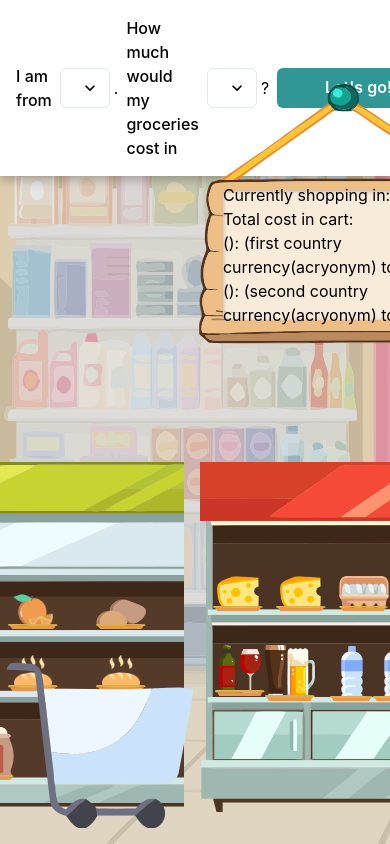
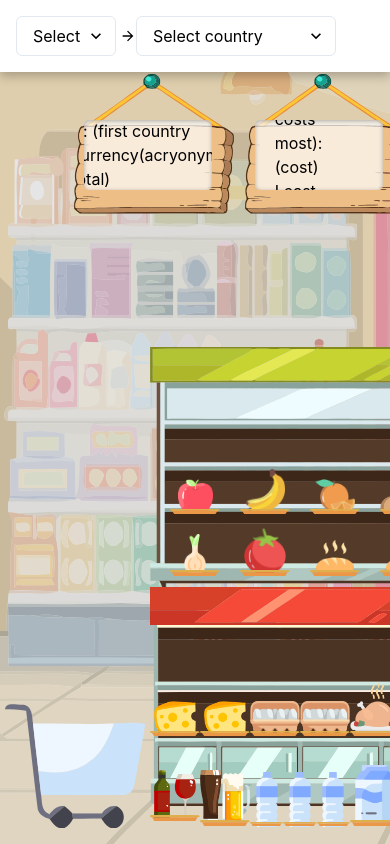
Before and after one commit to christinehongs/capstone, a React (Create React App) app in the folder client/: page / in a window 390 px wide. Built offline with nearby package versions, Linux system fonts and the light colour scheme.

Commit message:
fixing responsiveness

```diff
--- a/client/src/components/GroceryStore/index.js
+++ b/client/src/components/GroceryStore/index.js
@@ -19,7 +19,7 @@ import { GroceryItem } from '../index';
 import { countryAcronyms } from '../../data/countryAcronyms';
 import { useForm } from 'react-hook-form';
 import Stall from '../Stall';
-import { InfoIcon } from '@chakra-ui/icons'
+import { InfoIcon, ArrowForwardIcon } from '@chakra-ui/icons'
 import { Link } from 'react-router-dom';
 
 const shelfStyles = css`
@@ -99,6 +99,7 @@ const signWrapper = css`
     display: flex;
     align-items: center;
     justify-content: center;
+    overflow-y: auto;
   }
 `;
 
@@ -141,12 +142,12 @@ const GroceryStore = () => {
           <FormControl onSubmit={handleSubmit(handleOnSubmit)}>
             <HStack className="hstack">
               <Box className="select" sx={{ color: 'black !important' }}>
-                <FormLabel htmlFor="firstCountry" mr={2}>
+                <FormLabel display={['none', null, null, 'block']} htmlFor="firstCountry" mr={2}>
                   I am from
                 </FormLabel>
                 <Select
                   {...register('initialCountry')}
-                  maxW="200px"
+                  maxW={['100px', "200px"]}
                   id="initialCountry"
                   placeholder="Select country"
                   onChange={handleFirstCountry}
@@ -156,8 +157,9 @@ const GroceryStore = () => {
                     return <option key={index}>{data.country}</option>;
                   })}
                 </Select>
-                .
-                <FormLabel htmlFor="secondCountry" ml={2} mr={2}>
+                <Text display={['none', null, null, 'inline']}>.</Text>
+                <ArrowForwardIcon display={['block', null, null, 'none']}/>
+                <FormLabel display={['none', null, null, 'block']} htmlFor="secondCountry" ml={2} mr={2}>
                   How much would my groceries cost in
                 </FormLabel>
                 <Select
@@ -172,9 +174,9 @@ const GroceryStore = () => {
                     return <option key={index}>{data.country}</option>;
                   })}
                 </Select>
-                ?
+                <Text display={['none', null, null, 'inline']}>?</Text>
               </Box>
-              <Box textAlign="center">
+              {/* <Box textAlign="center">
                 <Button
                   colorScheme="teal"
                   variant="solid"
@@ -184,27 +186,30 @@ const GroceryStore = () => {
                 >
                   Let's go!
                 </Button>
-              </Box>
+              </Box> */}
             </HStack>
           </FormControl>
         </Box>
         <Box
           sx={{ color: 'black !important' }}
           pos="absolute"
-          top="10%"
-          left="12.45rem"
-          width="84%"
+          top={['8.8%']}
+          left={['4rem', null, null, "12.45rem"]}
+          width="90%"
           display="flex"
           alignItems="center"
           justifyContent="space-evenly"
+          flexDir={['horizontal', null, 'vertical']}
         >
           <Box
             css={signWrapper}
             background={`url(${Item.Sign})`}
             backgroundSize="cover"
-            height={['260px']}
+            // height={['22rem']}
+            width={['10rem', null, '17rem', '20rem', '25rem']}
           >
             <Box
+              padding={5}
               className="sign"
               width="80%"
               height="50%"
@@ -228,9 +233,10 @@ const GroceryStore = () => {
             css={signWrapper}
             background={`url(${Item.Sign})`}
             backgroundSize="cover"
-            height={['260px']}
+            width={['10rem', null, '17rem', '20rem', '25rem']}
           >
             <Box
+              padding={5}
               className="sign"
               width="80%"
               height="50%"
@@ -238,9 +244,8 @@ const GroceryStore = () => {
               ml={[-3]}
               borderRadius="5px"
             >
-
               <Text>
-                <b>{selection}</b> <Link to="/item-details"><InfoIcon/></Link>
+                <b>{selection}</b> <Link to="/item-details">(More info)<InfoIcon/></Link>
                 <br></br>
                 Most expensive:
                 <br></br>
@@ -253,8 +258,8 @@ const GroceryStore = () => {
             </Box>
           </Box>
         </Box>
-
         <Box
+          flexDir={['horizontal', null, 'vertical']}
           width="100%"
           pos="absolute"
           display="flex"
@@ -267,10 +272,12 @@ const GroceryStore = () => {
             src={Item.Cart}
             alt="cart"
             zIndex="3"
-            maxW={['200px', '300px', null, null, null]}
+            maxW={['150px', '200px', null, null, null]}
           />
           <Box
+            height={'100%'}
             className="stall-container"
+            flexDir={['column', null, 'row']}
             pos="relative"
             maxW={[null, null, '600px', '750px', '900px']}
             mb={['1rem']}
--- a/client/src/components/Stall/index.js
+++ b/client/src/components/Stall/index.js
@@ -7,14 +7,17 @@ const Stall = ({ children, color }) => {
     <Box
       background={`url(${color === 'green' ? StallA : StallB})`}
       backgroundSize="cover"
-      height={['350px']}
-      ml={[4]}
+      // height={['350px']}
+      ml={[null, null, null, 4]}
       pos="relative"
       display="flex"
       alignItems="center"
       justifyContent="flex-start"
       flexDir="column"
       width="100%"
+      minW={['300px']}
+      maxH={[ null, null, null, '500px']}
+      maxW={['27%', null, null, 'none']}
       sx={{
         aspectRatio: color === 'green' ? '5 / 4' : '4 / 3',
       }}
```
